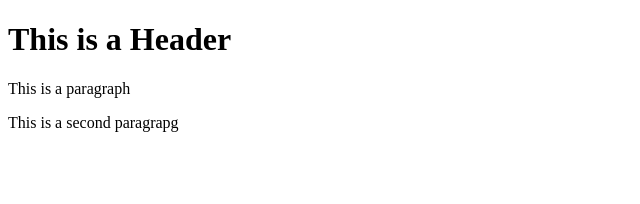
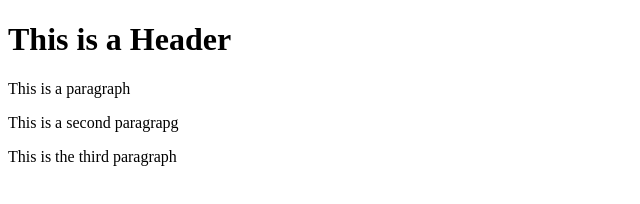
Before and after one commit to akankshamudge/git-test, a website: page index.html in a window 1280 px wide. Shown: the whole page, without its empty margins (0-640 px from the left). Drawn offline with Linux system fonts and the light colour scheme.

Commit message:
fourth commit

```diff
--- a/index.html
+++ b/index.html
@@ -5,5 +5,6 @@
         <h1>This is a Header</h1>
         <p>This is a paragraph</p>
         <p>This is a second paragrapg</p>
+        <p>This is the third paragraph</p>
     </body>
 </html>
```
Also changed, not shown: package.json (added, +24 -0 lines), 2 other files.
